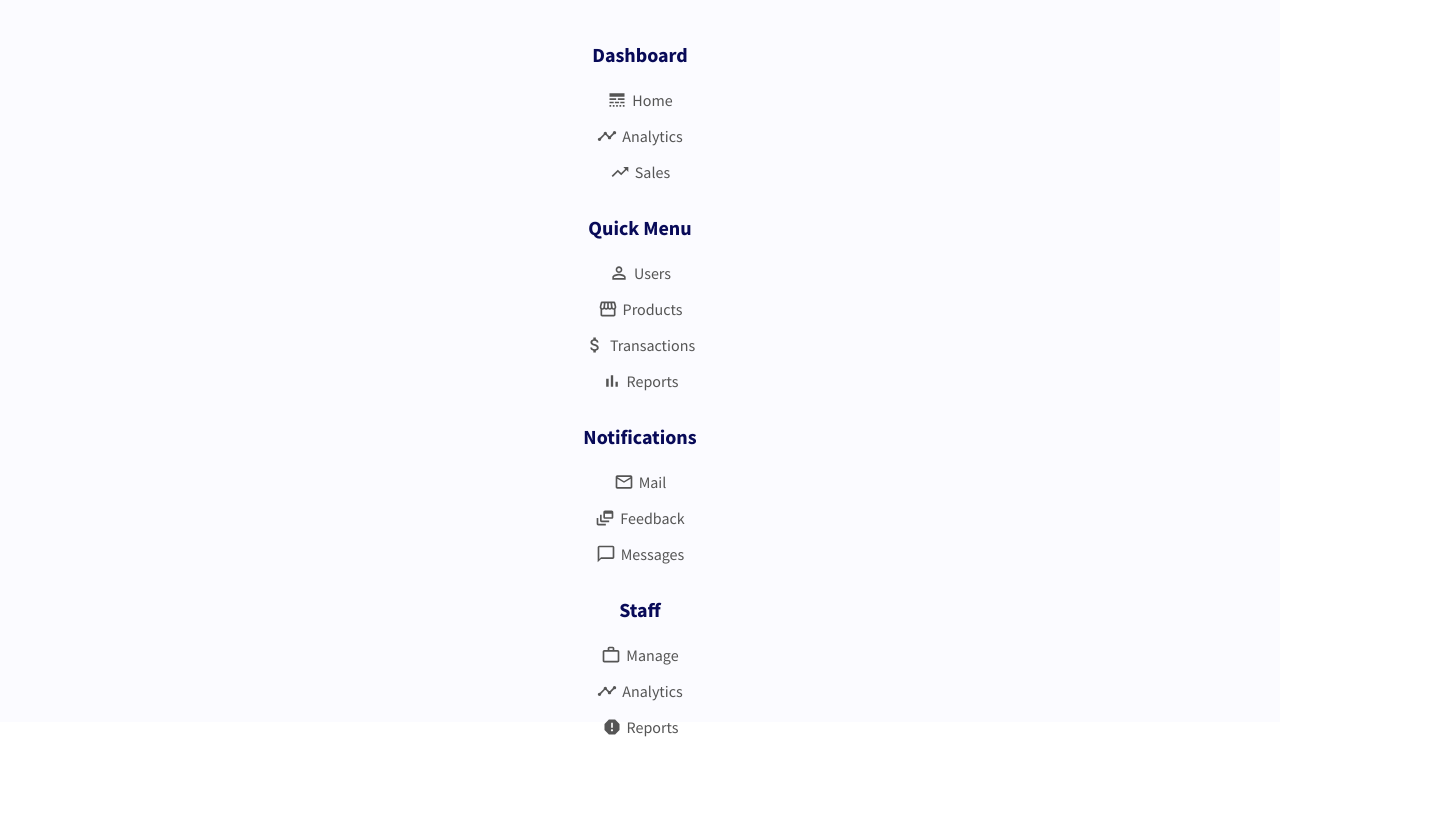
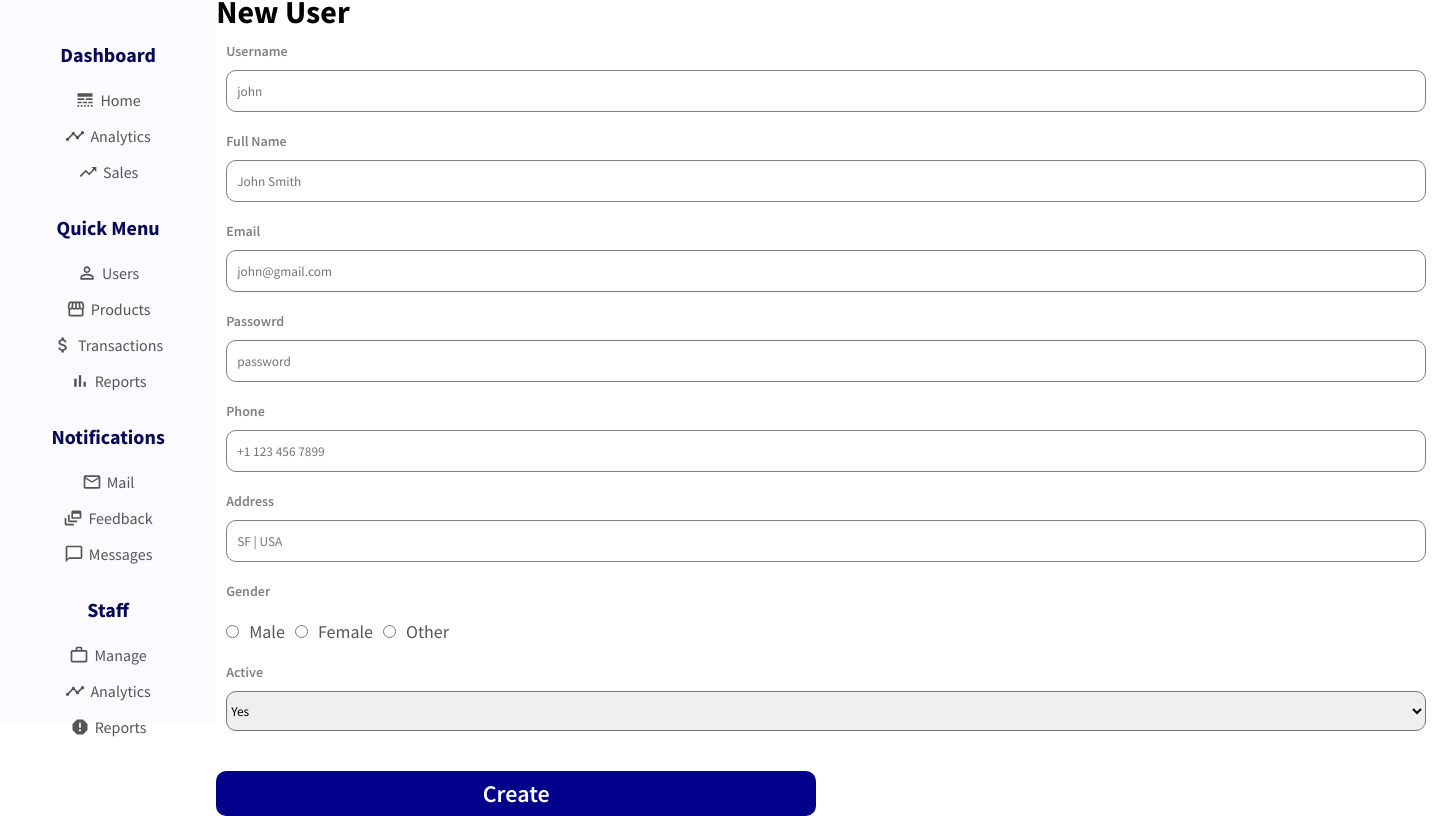
Before and after one commit to SBhat35/admin_dashboard, a React (Create React App) app: page /newUser in a window 1280 px wide. Shown: the part 78-894 px from the top of the page, 1446 px wide, since content can reach past the window. Built offline with nearby package versions, Linux system fonts and the light colour scheme.

Commit message:
users + userlist

```diff
--- a/src/App.js
+++ b/src/App.js
@@ -5,6 +5,7 @@ import UserList from './pages/userList/UserList';
 import './App.css';
 import { BrowserRouter as Router, Switch, Route } from 'react-router-dom';
 import User from './pages/user/User';
+import NewUser from './pages/newUser/NewUser';
 
 function App() {
   return (
@@ -23,6 +24,9 @@ function App() {
           <Route path="/user/:userId">
             <User />
           </Route>
+          <Route path="/newUser">
+            <NewUser />
+          </Route>
         </Switch>
       </div>
     </Router>
--- a/src/components/sidebar/Sidebar.jsx
+++ b/src/components/sidebar/Sidebar.jsx
@@ -12,6 +12,7 @@ import { LineStyle,
   ChatBubbleOutline,
   WorkOutline,
   Report,} from '@material-ui/icons';
+  import {Link} from 'react-router-dom'
 
 
 export default function sidebar() {
@@ -22,10 +23,13 @@ export default function sidebar() {
         <div className="sidebarMenu">
           <h3 className="sidebarTitle">Dashboard</h3>
           <ul className="sidebarList">
+            <Link className="link" to="/">
             <li className="sidebarListItem">
               <LineStyle className='sidebarIcon'/>
               Home
             </li>
+            </Link>
+
             <li className="sidebarListItem">
               <Timeline className='sidebarIcon'/>
               Analytics
@@ -39,14 +43,20 @@ export default function sidebar() {
         <div className="sidebarMenu">
           <h3 className="sidebarTitle">Quick Menu</h3>
           <ul className="sidebarList">
+            <Link to="/users" className="link">
             <li className="sidebarListItem">
               <PermIdentity className='sidebarIcon'/>
               Users
             </li>
-            <li className="sidebarListItem">
-              <Storefront className='sidebarIcon'/>
-              Products
-            </li>
+            </Link>
+
+            <Link to="/products" className="link">
+              <li className="sidebarListItem">
+                <Storefront className='sidebarIcon'/>
+                Products
+              </li>
+            </Link>
+
             <li className="sidebarListItem">
               <AttachMoney className='sidebarIcon'/>
               Transactions
--- a/src/components/sidebar/sidebar.css
+++ b/src/components/sidebar/sidebar.css
@@ -9,6 +9,10 @@
 .sidebarWrapper{
   padding: 40px;
   color: #555;
+}
+.link{
+  text-decoration: none;
+  color: inherit
 }
 
 .sidebarMenu{
--- /dev/null
+++ b/src/pages/newUser/NewUser.jsx
@@ -0,0 +1,54 @@
+import './newUser.css'
+export default function NewUser() {
+  return (
+    <div className="newUser">
+      <h1 className="newUserTitle">New User</h1>
+      <form className="newUserForm">
+        <div className="newUserItem">
+          <label>Username</label>
+          <input type="text" placeholder="john"/>
+        </div>
+        <div className="newUserItem">
+          <label>Full Name</label>
+          <input type="email" placeholder="John Smith"/>
+        </div>
+        <div className="newUserItem">
+          <label>Email</label>
+          <input type="text" placeholder="john@gmail.com"/>
+        </div>
+        <div className="newUserItem">
+          <label>Passowrd</label>
+          <input type="text" placeholder="password"/>
+        </div>
+        <div className="newUserItem">
+          <label>Phone</label>
+          <input type="text" placeholder="+1 123 456 7899"/>
+        </div>
+        <div className="newUserItem">
+          <label>Address</label>
+          <input type="text" placeholder="SF | USA"/>
+        </div>
+        <div className="newUserItem">
+          <label>Gender</label>
+          <div className="newUserGender">
+            <input type="radio" name="gender" id="male" value="male"/>
+            <label for="male">Male</label>
+            <input type="radio" name="gender" id="female" value="female"/>
+            <label for="female">Female</label>
+            <input type="radio" name="gender" id="other" value="other"/>
+            <label for="other">Other</label>
+          </div>
+        </div>
+        <div className="newUserItem">
+          <label>Active</label>
+          <select className="newUserSelect" name="active" id="active">
+            <option value='yes'>Yes</option>
+            <option value='no'>No</option>
+          </select>
+        </div>
+
+        <button className="newUserButton">Create</button>
+      </form>
+    </div>
+  )
+}
--- /dev/null
+++ b/src/pages/newUser/newUser.css
@@ -0,0 +1,59 @@
+.newUser{
+  flex: 4
+}
+
+.newUserForm{
+  display: flex;
+  flex-wrap: wrap;
+}
+
+.newUserItem{
+  width: 1200px;
+  display: flex;
+  flex-direction:column;
+  margin: 10px;
+  margin-right: 20px
+}
+
+.newUserItem>label{
+  margin-bottom: 10px;
+  font-size: 14px;
+  font-weight: 600;
+  color: grey
+}
+
+.newUserItem>input{
+  height: 20px;
+  padding: 10px;
+  border: 1px solid grey;
+  border-radius: 10px
+}
+
+.newUserGender>input{
+  margin-top: 15px;
+}
+
+.newUserGender>label{
+  margin: 10px;
+  font-size: 18px;
+  color: #555
+}
+
+.newUserSelect{
+  height: 40px;
+  border-radius: 10px;
+}
+.newUserButton{
+  display: flex;
+  font-size: 24px;
+  justify-content: center;
+  width: 600px;
+  border: none;
+  background-color: darkblue;
+  color: white;
+  padding: 7px 10px;
+  font-weight: 600;
+  border-radius: 10px;
+  margin-top: 30px;
+  cursor: pointer
+}
--- a/src/pages/user/User.jsx
+++ b/src/pages/user/User.jsx
@@ -1,13 +1,16 @@
 import React from 'react'
 import './user.css'
-import {PermIdentity, CalendarToday, PhoneAndroid, MailOutline, LocationSearching} from '@material-ui/icons'
+import {PermIdentity, CalendarToday, PhoneAndroid, MailOutline, LocationSearching, Publish} from '@material-ui/icons'
+import {Link} from 'react-router-dom'
 
 export default function User() {
   return (
     <div className="user">
       <div className="userTitleContainer">
         <h1 className="userTitle">Edit User</h1>
-        <button className='userAddButton'>Create</button>
+        <Link to="/newUser">
+          <button className='userAddButton'>Create</button>
+        </Link>
       </div>
       <div className="usercontainer">
         <div className="userShow">
@@ -29,6 +32,8 @@ export default function User() {
                 <CalendarToday className="userShowIcon"/>
                 <span className="userShowInfoTitle">10.12.1987</span>
               </div>
+              <span className= "userShowTitle">Contact Details</span>
+
               <div className="userShowInfo">
                 <PhoneAndroid className="userShowIcon"/>
                 <span className="userShowInfoTitle">+1 313 656 8898</span>
@@ -49,7 +54,41 @@ export default function User() {
           </div>
         </div>
         <div className="userUpdate">
-asf
+          <div className="userUpdateWrapper">
+            <span className="userUpdateTitle">Edit</span>
+            <form className="userUpdateForm">
+              <div className="userUpdateLeft">
+                <div className="userUpdateItem">
+                  <label>Username</label>
+                  <input className="userUpdateInput" type='text' placeholder="annabeck99"></input>
+                </div>
+                <div className="userUpdateItem">
+                  <label>Full Name</label>
+                  <input className="userUpdateInput" type='text' placeholder="Anna Becker"></input>
+                </div>
+                <div className="userUpdateItem">
+                  <label>Email</label>
+                   <input className="userUpdateInput" type='text' placeholder="annabeck@gmail.com"></input>
+                </div>
+                <div className="userUpdateItem">
+                  <label>Phone</label>
+                  <input className="userUpdateInput" type='text' placeholder="+1 3136568898"></input>
+                </div>
+                <div className="userUpdateItem">
+                  <label>Location</label>
+                  <input className="userUpdateInput" type='text' placeholder="New York: USA"></input>
+                </div>
+              </div>
+              <div className="userUpdateRight">
+                <div className="userUpdateUpload">
+                  <img className="userUpdateImg" alt="" src="https://images.pexels.com/photos/2269872/pexels-photo-2269872.jpeg?auto=compress&cs=tinysrgb&h=650&w=940"></img>
+                  <label htmlFor="file"><Publish className="userUpdateIcon"/></label>
+                  <input style={{display: "none"}}type="file" id="file"/>
+                </div>
+                <button className="userUpdateButton">Update</button>
+              </div>
+            </form>
+          </div>
         </div>
       </div>
     </div>
--- a/src/pages/user/user.css
+++ b/src/pages/user/user.css
@@ -31,6 +31,10 @@
   -webkit-box-shadow: 5px 5px 15px -3px rgba(0,0,0,0.37);
   box-shadow: 5px 5px 15px -3px rgba(0,0,0,0.37);
 }
+
+.userUpdateWrapper{
+  margin: 0px 20px
+}
 .userUpdate{
   flex: 2;
   padding: 20px;
@@ -62,8 +66,89 @@
   font-weight: 300;
 }
 
+.userShowBottom{
+  margin-top: 20px
+}
+
 .userShowTitle{
   font-size: 14px;
   font-weight: 600;
   color: rgb(175, 170, 170)
 }
+
+.userShowInfo{
+  display: flex;
+  align-items: center;
+  margin: 20px 0px;
+  color: '#444'
+}
+
+.userShowIcon{
+  font-size: 20px
+}
+
+.userShowInfoTitle{
+  margin-left: 10px
+}
+
+.userUpdateForm{
+  display: flex;
+  justify-content: space-between;
+  margin-top: 20px;
+
+}
+
+.userUpdateTitle{
+  font-size: 24px;
+  font-weight: 600
+}
+
+.userUpdateItem{
+  display: flex;
+  flex-direction: column;
+  margin-top: 10px;
+}
+
+.userUpdateRight{
+  display: flex;
+  flex-direction: column;
+  justify-content: space-between
+}
+
+.userUpdateIcon{
+  cursor: pointer
+}
+
+.userUpdateUpload{
+  display: flex;
+  align-items: center;
+}
+.userUpdateButton{
+  border-radius: 5px;
+  border: none;
+  padding: 5px;
+  cursor: pointer;
+  background-color: darkblue;
+  color: white;
+  font-weight: bolder
+}
+
+.userUpdateItem>label{
+  margin-bottom: 5px;
+  font-size: 14px
+}
+
+.userUpdateInput{
+  border: none;
+  width: 450px;
+  height: 30px;
+  border-bottom: 1px solid grey
+}
+
+.userUpdateImg{
+  width: 100px;
+  height: 100px;
+  border-radius: 10px;
+  object-fit: cover;
+  margin-right: 20px
+}
```
